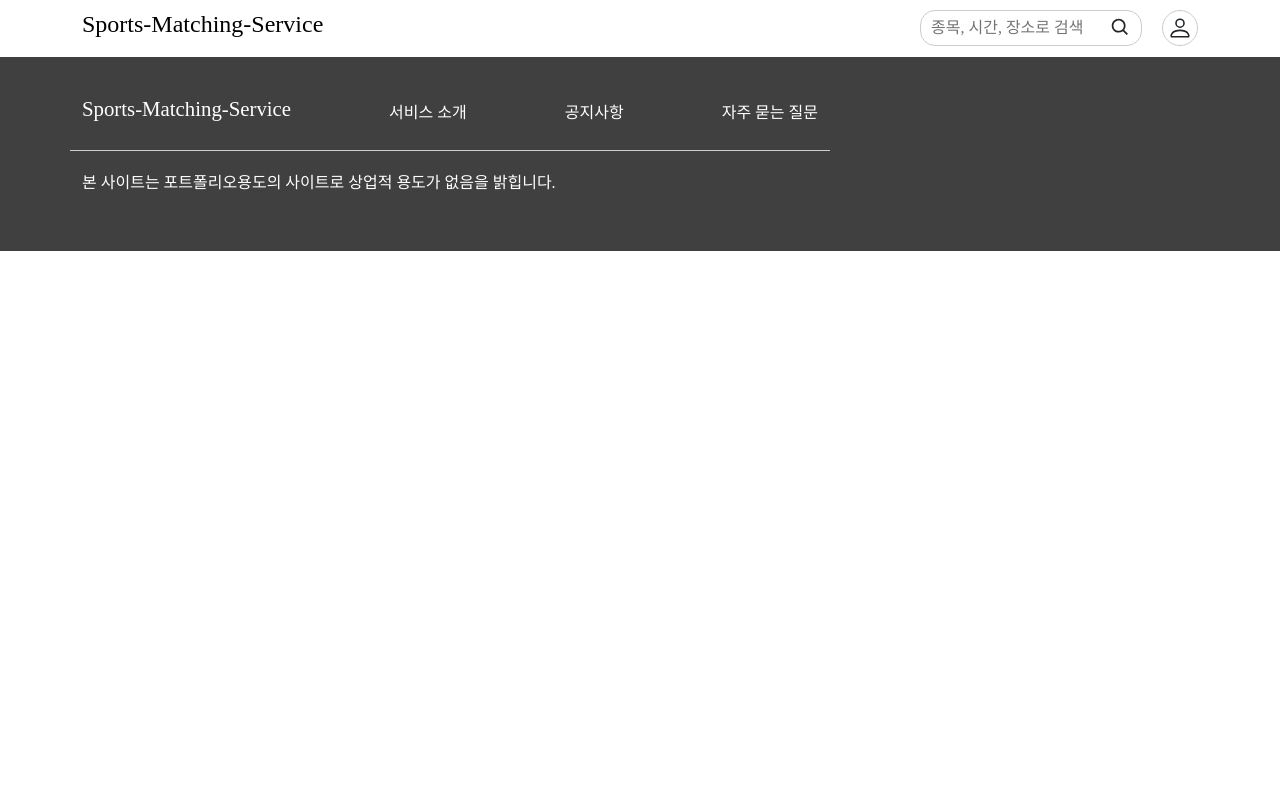
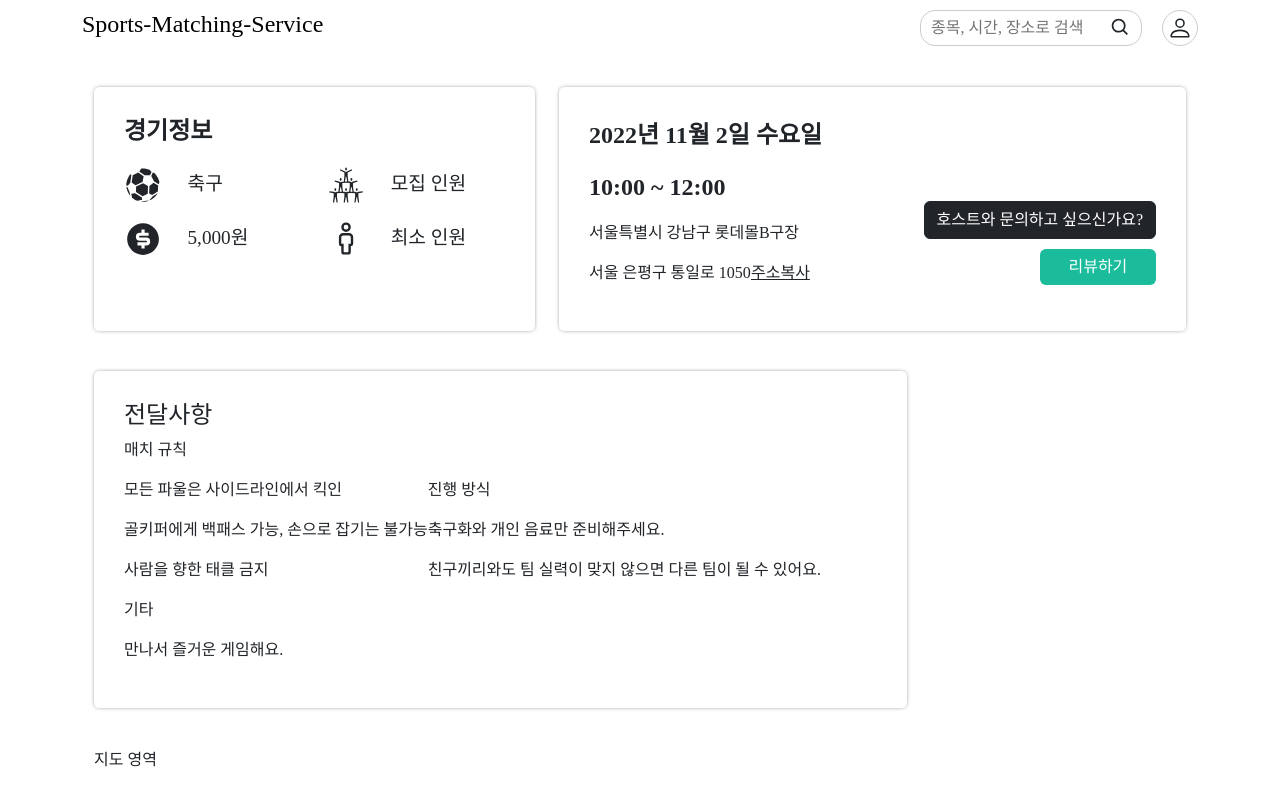
Before and after one commit to Sports-Matching-Service/Frontend, a React (Create React App) app: page /detail in a window 1280 px wide. Shown: the top 800 px of the page. Built offline with nearby package versions, Linux system fonts and the light colour scheme; a web font is replaced by a local one.

Commit message:
2022-11-02 업로드
ADD: detail(매치 상세 조회 페이지) route, component, 스타일시트 추가
Fix: MatchList 컴포넌트 클릭 이벤트 추가

```diff
--- a/src/App.js
+++ b/src/App.js
@@ -11,6 +11,7 @@ import SignUpRoute from "./route/SignUpRoute";
 import MatchRegisRoute from "./route/MatchRegisRoute";
 import MyPageRoute from "./route/MyPageRoute";
 import ReviewRoute from "./route/ReviewRoute";
+import DetailRoute from "./route/DetailRoute.jsx";
 
 function App() {
   return (
@@ -24,6 +25,7 @@ function App() {
             <Route path="/matchregis" element={<MatchRegisRoute />} />
             <Route path="/mypage" element={<MyPageRoute />} />
             <Route path="/review" element={<ReviewRoute />} />
+            <Route path="/detail" element={<DetailRoute />} />
           </Routes>
         </div>
       </Container>
--- a/src/components/common/MatchList.jsx
+++ b/src/components/common/MatchList.jsx
@@ -2,6 +2,7 @@ import styled from "styled-components";
 import { useState, useEffect, useCallback } from "react";
 import { useInView } from "react-intersection-observer";
 import axios from "axios";
+import { useClickEvent } from "../../customHooks/useClickHooks";
 
 const MATCH_DATA = [
   [
@@ -425,6 +426,9 @@ function MatchList() {
 
   const [lastRef, lastInView] = useInView();
 
+  // by huiwon, 페이지 이동을 위한 이벤트 추가
+  const { move_page } = useClickEvent();
+
   // 서버에서 아이템을 가지고 오는 함수
   const getMatchList = useCallback(async () => {
     setLoading(true);
@@ -473,7 +477,7 @@ function MatchList() {
             <span>{match.number}</span>
           </ListIntroduce>
           <ListStatus>
-            <ListStatusBtn
+            <ListStatusBtn onClick={()=>{ move_page('detail') }}
               btncolor={
                 match.status === "모집 중"
                   ? 0
--- /dev/null
+++ b/src/components/view/DetailPage.jsx
@@ -0,0 +1,72 @@
+import React from "react";
+import { Button, Col, Row } from "react-bootstrap";
+import '../../style/scss/detail.scss';
+import { GiSoccerBall } from 'react-icons/gi'
+import { GiHumanPyramid } from 'react-icons/gi'
+import { RiMoneyDollarCircleFill } from "react-icons/ri";
+import { VscPerson } from "react-icons/vsc";
+
+const DetailPage = () => {
+    return(
+        <>
+            <Row className="detail_row">
+                <Col sm={12} md={5}>
+                    <div className="detail_infor">
+                        <div className="detail_wrap">
+                            <h4>경기정보</h4>
+                            <div>
+                                <GiSoccerBall/><p>축구</p>
+                                <GiHumanPyramid/><p>모집 인원</p>
+                            </div>
+                            <div>
+                                <RiMoneyDollarCircleFill/><p>5,000원</p>
+                                <VscPerson/><p>최소 인원</p>
+                            </div>
+                        </div>
+                    </div>
+                </Col>
+                <Col sm={12} md={7}>
+                    <div className="detail_time">
+                        <div className="time_wrap">
+                            <p>2022년 11월 2일 수요일</p>
+                            <p>10:00 ~ 12:00</p>
+                            <p>서울특별시 강남구 롯데몰B구장</p>
+                            <div>
+                                <p>서울 은평구 통일로 1050</p><p>주소복사</p>
+                            </div>
+                            <div className="detail_btn_wrap">
+                                <button class="btn btn-dark">호스트와 문의하고 싶으신가요?</button>
+                                <button class="btn btn-success">리뷰하기</button>
+                            </div>
+                        </div>
+                    </div>
+                </Col>
+                <Col sm={12} md={9}>
+                    <div className="send_wrap">
+                        <h4>전달사항</h4>
+                        <label>
+                            <p>매치 규칙</p>
+                            <p>모든 파울은 사이드라인에서 킥인</p>
+                            <p>골키퍼에게 백패스 가능, 손으로 잡기는 불가능</p>
+                            <p>사람을 향한 태클 금지</p>
+                        </label>
+                        <label>
+                            <p>진행 방식</p>
+                            <p>축구화와 개인 음료만 준비해주세요.</p>
+                            <p>친구끼리와도 팀 실력이 맞지 않으면 다른 팀이 될 수 있어요.</p>
+                        </label>
+                        <label>
+                            <p>기타</p>
+                            <p>만나서 즐거운 게임해요.</p>
+                        </label>
+                    </div>
+                </Col>
+                <Col sm={12} md={8}>
+                    <div>지도 영역</div>
+                </Col>
+            </Row>
+        </>
+    )
+}
+
+export default DetailPage;
--- /dev/null
+++ b/src/route/DetailRoute.jsx
@@ -0,0 +1,12 @@
+import React from 'react'
+import DetailPage from '../components/view/DetailPage'
+
+const detailRoute = () => {
+  return (
+    <>
+      <DetailPage />
+    </>
+  )
+}
+
+export default detailRoute
--- /dev/null
+++ b/src/style/scss/detail.scss
@@ -0,0 +1,96 @@
+.detail_row {
+    margin: 30px 0;
+
+    .detail_infor, .detail_time, .send_wrap {
+        width: 100%;
+        height: auto;
+        padding: 30px;
+        border: none!important;
+        box-shadow: 0 0 5px -2px!important;
+        border-radius: 0.325rem;
+        min-height: 244px;
+        margin-bottom: 40px;
+
+        .detail_wrap {
+            width: 100%;
+
+            h4 {
+                font-weight: bold;
+                width: 100%;
+                margin-bottom: 20px;
+            }
+
+            > div {
+                display: flex;
+                width: 100%;
+                justify-content: space-between;
+                align-items: center;
+                margin-bottom: 1rem;
+
+                svg {
+                    font-size: 2rem;
+                    width: 10%;
+                    height: auto;
+                }
+
+                p {
+                    margin-bottom: 0 !important;
+                    font-size: 1.2rem;
+                    width: 30%;
+                }
+            }
+        }
+
+        .time_wrap {
+            display: flex;
+            flex-direction: column;
+            position: relative;
+
+            p {
+                width: 100%;
+            }
+
+            > p:nth-child(1){
+                font-size: 1.5rem;
+                font-weight: bold;
+            }
+
+            > p:nth-child(2){
+                font-size: 1.5rem;
+                font-weight: bold;
+            }
+
+            > div {
+                display: flex;
+
+                p:nth-child(1) {
+                    width: 40%;
+                }
+
+                p:nth-child(2) {
+                    text-decoration: underline;
+                    cursor: pointer;
+                }
+            }
+
+            .detail_btn_wrap {
+                display: flex;
+                position: absolute;
+                bottom: 1rem;
+                right: 0;
+                flex-direction: column;
+                align-items: flex-end;
+
+                button:nth-child(1){
+                    margin-bottom: 10px;
+                }
+
+                button:nth-child(2){
+                    background-color: #1abc9c !important;
+                    border: none;
+                    width: 50%;
+                }
+            }
+        }
+    }
+}
```
